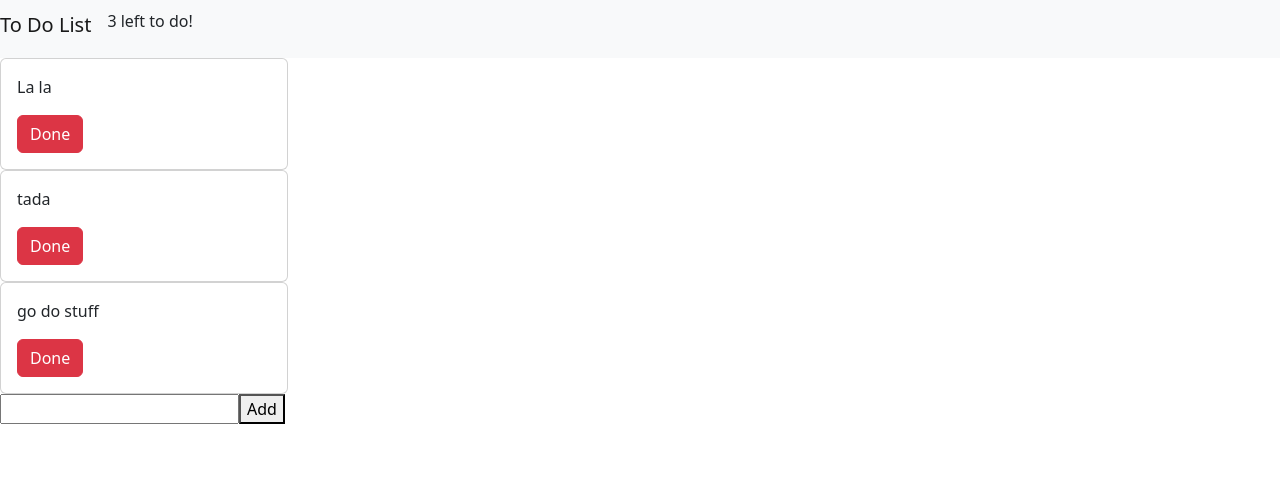
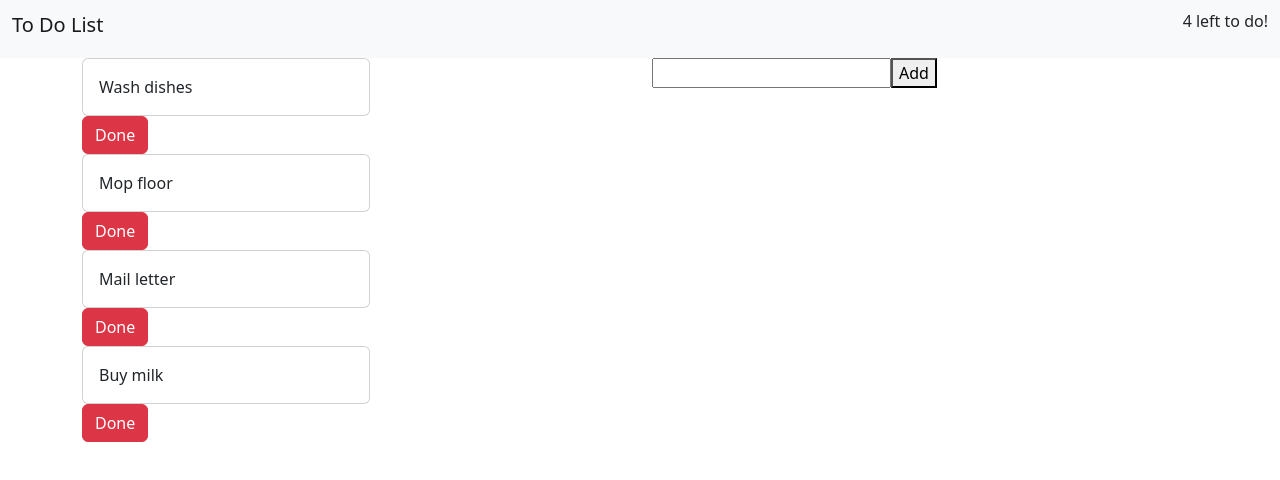
Before and after one commit to LeelooMina/to-do-list, an Angular app: page / in a window 1280 px wide. Shown: the top 480 px of the page. Built offline with nearby package versions, Linux system fonts and the light colour scheme.

Commit message:
UPDATE: Finish To-Do App
Switched string to model

```diff
--- a/src/app/app.component.html
+++ b/src/app/app.component.html
@@ -1,3 +1,11 @@
 <app-header></app-header>
-<app-to-do-list></app-to-do-list>
-<app-to-do-form></app-to-do-form>
+<div class="container">
+  <div class="row">
+    <div class="col-6">
+      <app-to-do-list></app-to-do-list>
+    </div>
+    <div class="col-6">
+      <app-to-do-form></app-to-do-form>
+    </div>
+  </div>
+</div>
--- a/src/app/app.module.ts
+++ b/src/app/app.module.ts
@@ -1,5 +1,6 @@
 import { NgModule } from '@angular/core';
 import { BrowserModule } from '@angular/platform-browser';
+import { FormsModule } from '@angular/forms';
 
 import { AppComponent } from './app.component';
 import { HeaderComponent } from './header/header.component';
@@ -16,7 +17,8 @@ import { ToDoComponent } from './to-do-list/to-do/to-do.component';
     ToDoComponent
   ],
   imports: [
-    BrowserModule
+    BrowserModule,
+    FormsModule
   ],
   providers: [],
   bootstrap: [AppComponent]
--- a/src/app/header/header.component.html
+++ b/src/app/header/header.component.html
@@ -1,5 +1,6 @@
 
 <nav class="navbar navbar-expand-lg navbar-light bg-light">
+  <div class="container-fluid">
   <h1 class="navbar-brand">To Do List</h1>
 
 
@@ -9,7 +10,7 @@
 
 
 
-</nav>
+</div></nav>
 
 
 
--- a/src/app/header/header.component.ts
+++ b/src/app/header/header.component.ts
@@ -1,5 +1,6 @@
 import { Component, OnInit } from '@angular/core';
-import { ToDoService } from '../to-do.service';
+import { ToDoService } from '../shared/to-do.service';
+import { ToDo } from '../shared/todo.model';
 
 @Component({
   selector: 'app-header',
@@ -8,7 +9,7 @@ import { ToDoService } from '../to-do.service';
 })
 export class HeaderComponent implements OnInit {
 
-  toDoList: string[] = [];
+  toDoList: ToDo[] = [];
 
 
   constructor(private toDoService: ToDoService) { }
--- a/src/app/to-do.service.ts
+++ b/src/app/shared/to-do.service.ts
@@ -1,16 +1,26 @@
 import { EventEmitter, Injectable } from '@angular/core';
+import { ToDo } from './todo.model';
 
 @Injectable({
   providedIn: 'root'
 })
 export class ToDoService {
-  private toDoList: string[] = [
-    "La la",
-    "tada",
-    "go do stuff"
+  private toDoList: ToDo[] = [
+   {
+    action: "Wash dishes",
+   },
+   {
+    action: "Mop floor",
+   },
+   {
+    action:  "Mail letter"
+   },
+   {
+    action:  "Buy milk"
+   }
   ]
 
-  toDoListChanged = new EventEmitter<string[]>;
+  toDoListChanged = new EventEmitter<ToDo[]>;
 
   getToDo() {
     return this.toDoList.slice();
@@ -21,7 +31,7 @@ export class ToDoService {
     this.toDoListChanged.emit(this.getToDo());
   }
 
-  addToDo(todo: string){
+  addToDo(todo: ToDo){
     this.toDoList.push(todo);
     this.toDoListChanged.emit(this.getToDo());
   }
--- /dev/null
+++ b/src/app/shared/todo.model.ts
@@ -0,0 +1,3 @@
+export interface ToDo{
+  action: string;
+}
--- a/src/app/to-do-form/to-do-form.component.html
+++ b/src/app/to-do-form/to-do-form.component.html
@@ -1 +1 @@
-<input> <button>Add</button>
+<input value="What do you need to do?" [(ngModel)]="inputToDo.action"> <button (click)="toDoService.addToDo(inputToDo)">Add</button>
--- a/src/app/to-do-form/to-do-form.component.ts
+++ b/src/app/to-do-form/to-do-form.component.ts
@@ -1,4 +1,6 @@
 import { Component, OnInit } from '@angular/core';
+import { ToDoService } from '../shared/to-do.service';
+import { ToDo } from '../shared/todo.model';
 
 @Component({
   selector: 'app-to-do-form',
@@ -6,8 +8,11 @@ import { Component, OnInit } from '@angular/core';
   styleUrls: ['./to-do-form.component.css']
 })
 export class ToDoFormComponent implements OnInit {
+  inputToDo: ToDo = {
+    action: ""
+  };
 
-  constructor() { }
+  constructor(public toDoService: ToDoService) { }
 
   ngOnInit(): void {
   }
--- a/src/app/to-do-list/to-do-list.component.html
+++ b/src/app/to-do-list/to-do-list.component.html
@@ -1,3 +1,4 @@
-<div *ngFor="let todo of toDoList">
+<div *ngFor="let todo of toDoList; let i = index">
   <app-to-do [toDoCurrent]="todo"></app-to-do>
+  <button class="btn btn-danger" (click)="toDoService.removeToDo(i)">Done</button>
   </div>
--- a/src/app/to-do-list/to-do-list.component.ts
+++ b/src/app/to-do-list/to-do-list.component.ts
@@ -1,5 +1,6 @@
 import { Component, EventEmitter, OnInit, Output } from '@angular/core';
-import { ToDoService } from '../to-do.service';
+import { ToDoService } from '../shared/to-do.service';
+import { ToDo } from '../shared/todo.model';
 
 @Component({
   selector: 'app-to-do-list',
@@ -8,12 +9,13 @@ import { ToDoService } from '../to-do.service';
 })
 export class ToDoListComponent implements OnInit {
 
-  toDoList: string[] = [];
+  toDoList: ToDo[] = [
+  ];
 
   @Output() toDoCurrent = new EventEmitter<string>();
 
 
-  constructor(private toDoService: ToDoService) { }
+  constructor(public toDoService: ToDoService) { }
 
   ngOnInit(): void {
     this.toDoList = this.toDoService.getToDo();
--- a/src/app/to-do-list/to-do/to-do.component.html
+++ b/src/app/to-do-list/to-do/to-do.component.html
@@ -1,7 +1,6 @@
 <div class="card" style="width: 18rem;">
   <div class="card-body">
-    <p class="card-text">{{ toDoCurrent }}</p>
-    <button class="btn btn-danger">Done</button>
+    <p class="card-text">{{ toDoCurrent.action }}</p>
   </div>
 </div>
 
--- a/src/app/to-do-list/to-do/to-do.component.ts
+++ b/src/app/to-do-list/to-do/to-do.component.ts
@@ -1,4 +1,6 @@
 import { Component, Input, OnInit } from '@angular/core';
+import { ToDo } from 'src/app/shared/todo.model';
+
 
 @Component({
   selector: 'app-to-do',
@@ -7,7 +9,9 @@ import { Component, Input, OnInit } from '@angular/core';
 })
 export class ToDoComponent implements OnInit {
 
-  @Input() toDoCurrent: string = "";
+  @Input() toDoCurrent: ToDo = {
+    action: ''
+  };
 
   constructor() { }
 
```
Also changed, not shown: 1 other file (tests, documents, lock files or other folders).
